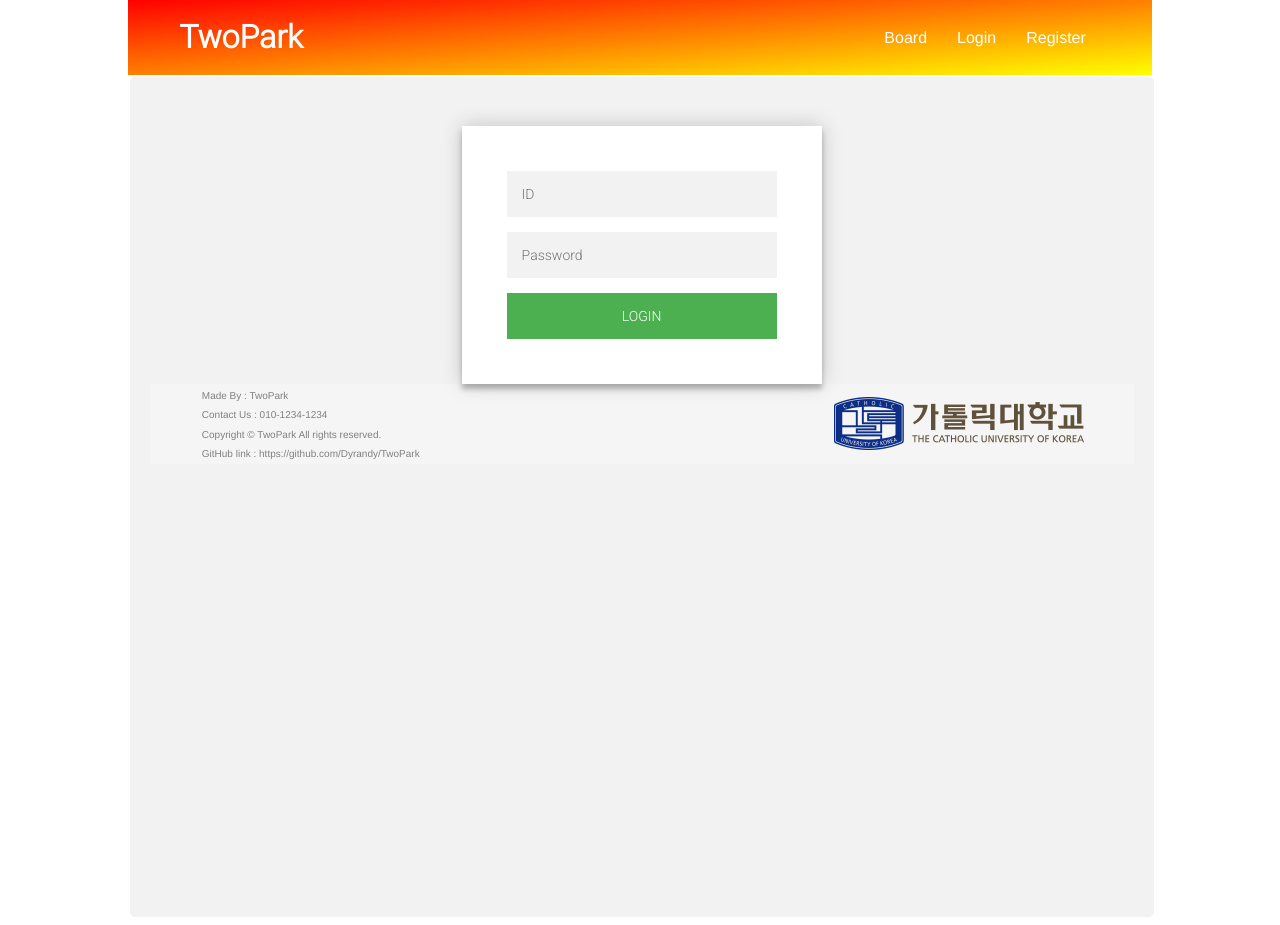
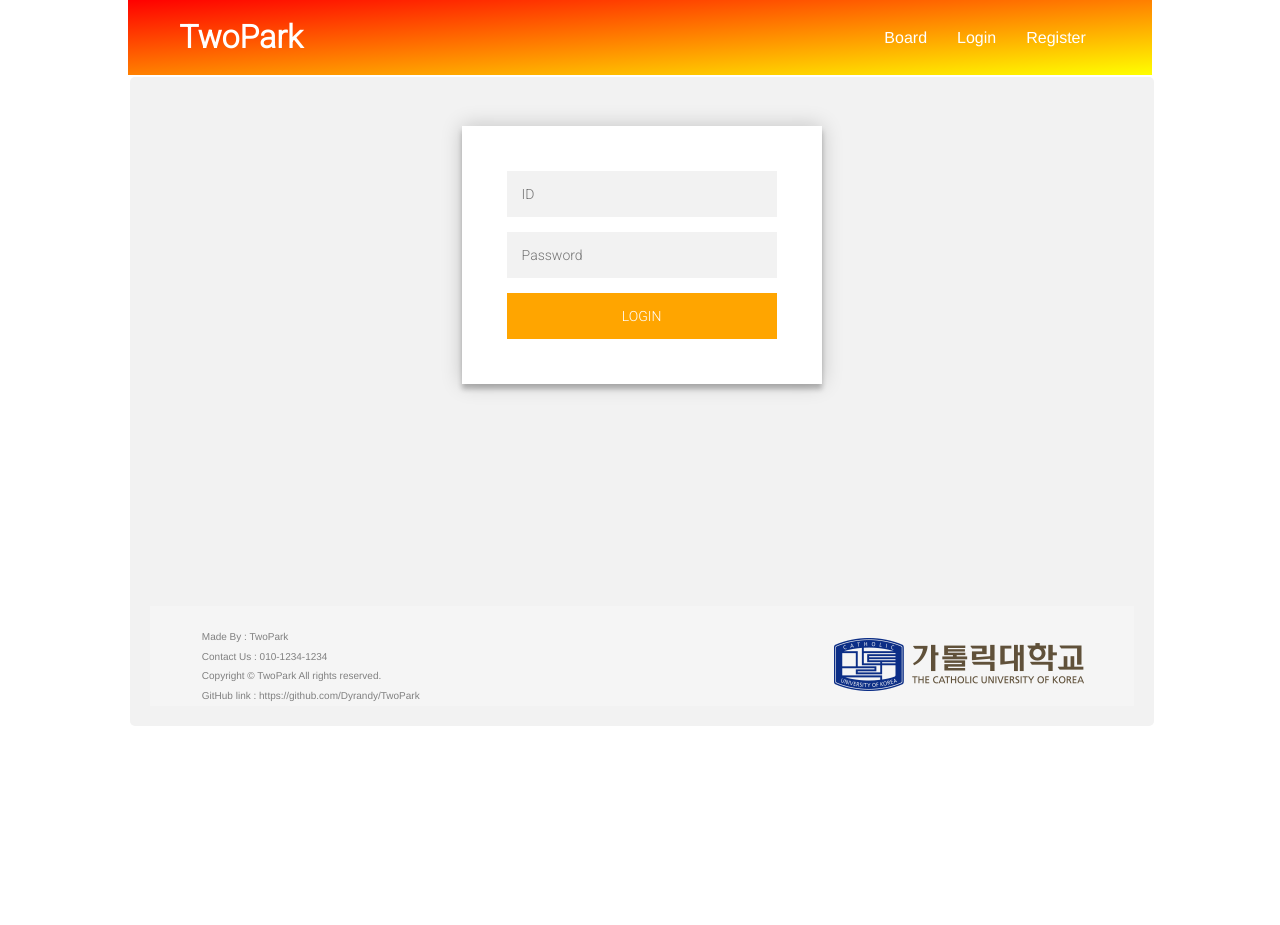
Before and after one commit to Dyrandy/TwoPark, a Vue app in the folder tp_frontend/: page /login in a window 1280 px wide. After the commit the page ends 800 px from the top, so only its background shows below. Built offline with nearby package versions, Linux system fonts and the light colour scheme; a web font is replaced by a local one.

Commit message:
fixed minor CSS issues with board, login, body and footer

```diff
--- a/tp_frontend/index.html
+++ b/tp_frontend/index.html
@@ -9,15 +9,12 @@
         width: 80%;
         padding-left: 9.5%;
         margin-top: 6%;
-        height: 100%;
         overflow-y: scroll;
       }
       #app{
         border-radius: 5px;
         background-color: #f2f2f2;
         padding: 20px;
-        height: 800px;
-        /*overflow-y: scroll;*/
       }
     </style>
   </head>
--- a/tp_frontend/src/App.vue
+++ b/tp_frontend/src/App.vue
@@ -1,8 +1,8 @@
 <template>
   <div id="app">
     <mainHeader></mainHeader>
-    <router-view></router-view>
-    <mainFooter></mainFooter>
+    <router-view id="container"></router-view>
+    <mainFooter id="footer"></mainFooter>
   </div>
 </template>
 
@@ -35,8 +35,16 @@ export default {
   font-family: 'Avenir', Helvetica, Arial, sans-serif;
   -webkit-font-smoothing: antialiased;
   -moz-osx-font-smoothing: grayscale;
-  /*text-align: center;*/
   color: #2c3e50;
   margin-top: 60px;
 }
+  #container{
+    min-height: 480px;
+  }
+
+  #footer{
+    padding-top: 2%;
+    margin-right: 10%;
+    position: relative;
+  }
 </style>
--- a/tp_frontend/src/components/board/boardView.vue
+++ b/tp_frontend/src/components/board/boardView.vue
@@ -1,4 +1,5 @@
 <template>
+  <div>
     <div class="posting">
       <label><b>Text</b></label>
       <hr weight="500px">
@@ -9,6 +10,7 @@
       <br>
       <br>
       <a href="#">File</a>
+    </div>
   </div>
 </template>
 
@@ -33,5 +35,6 @@
     background: #FFFFFF;
     padding: 2%;
     box-shadow: 0 0 20px 0 rgba(0, 0, 0, 0.2), 0 5px 5px 0 rgba(0, 0, 0, 0.24);
+    /*height: 50%;*/
   }
 </style>
--- a/tp_frontend/src/components/board/boardWrite.vue
+++ b/tp_frontend/src/components/board/boardWrite.vue
@@ -1,4 +1,5 @@
 <template>
+  <div>
   <div class="posting">
       <form action="" method="POST">
        <label>Title</label><input type="checkbox" id="checkbox" name="checkbox" value="secret"><br>
@@ -12,6 +13,7 @@
         <br>
         <input type="submit" value="POST">
       </form>
+    </div>
   </div>
 </template>
 
--- a/tp_frontend/src/components/login/Login.vue
+++ b/tp_frontend/src/components/login/Login.vue
@@ -48,7 +48,7 @@
     font-family: "Roboto", sans-serif;
     text-transform: uppercase;
     outline: 0;
-    background: #4CAF50;
+    background: #FFA500;
     width: 100%;
     border: 0;
     padding: 15px;
@@ -59,6 +59,6 @@
     cursor: pointer;
   }
   .form button:hover,.form button:active,.form button:focus {
-    background: #43A047;
+    background: #FFA54F;
   }
 </style>
```
Lines whose indentation alone changed are shown as unchanged.
